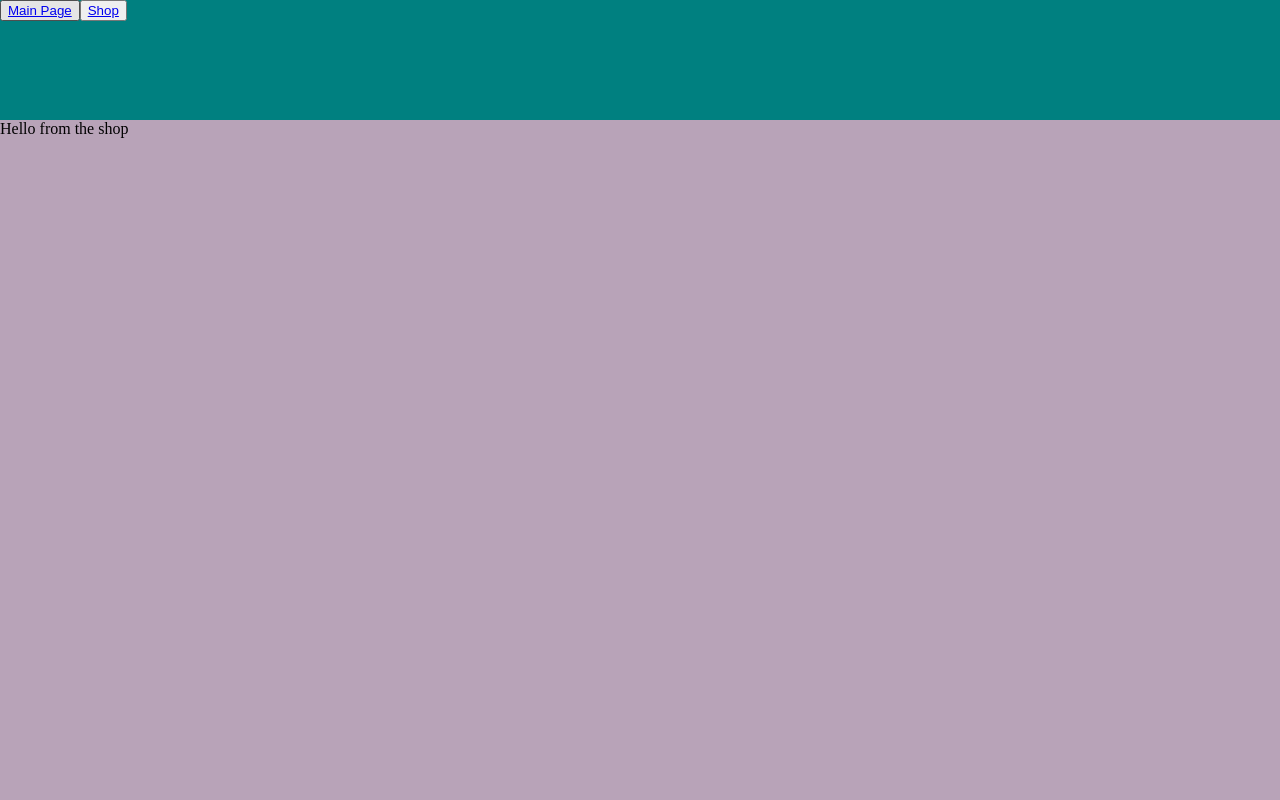
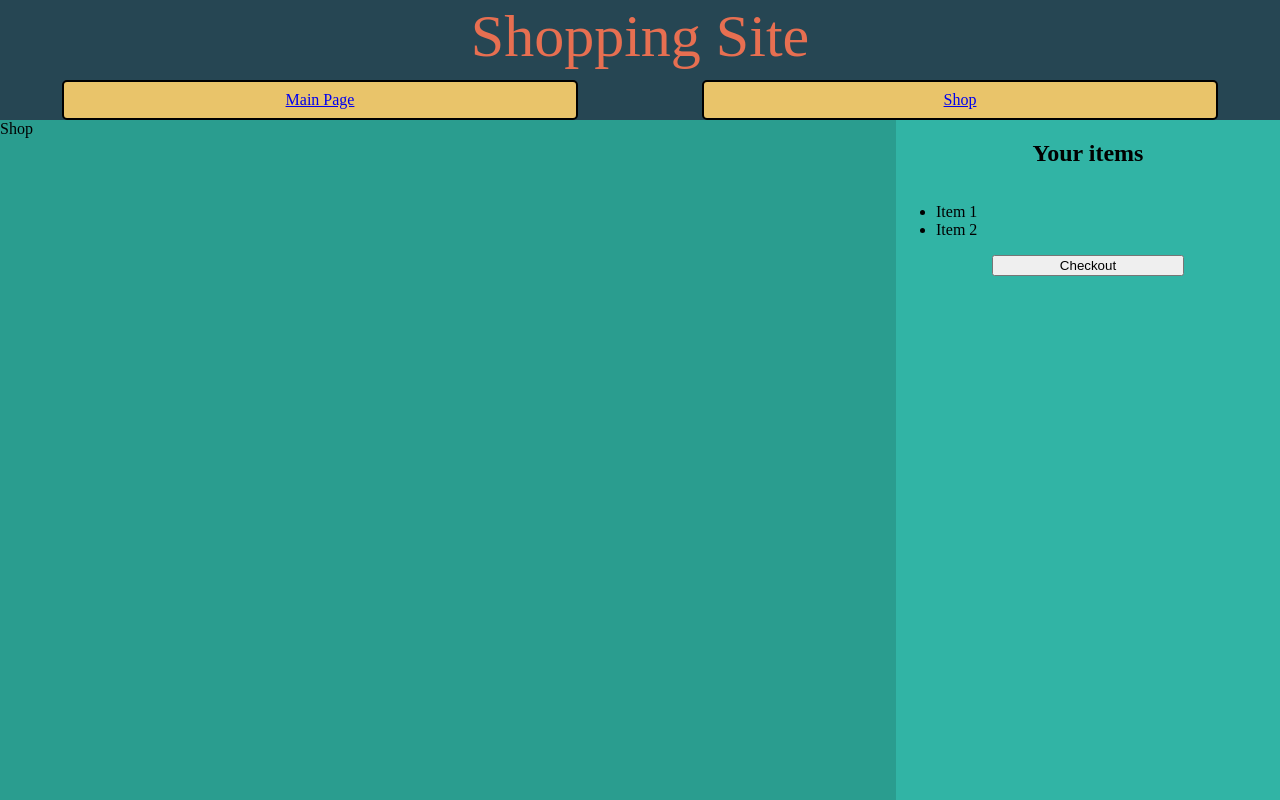
Before and after one commit to ccrutcher/shopping-cart, a React (Create React App) app: page /shop in a window 1280 px wide. Built offline with nearby package versions, Linux system fonts and the light colour scheme.

Commit message:
Shopping cart css initial

```diff
--- a/src/App.css
+++ /dev/null
@@ -1,5 +0,0 @@
-.Navbar {
-    width: 100%;
-    height: 15vh;
-    background-color: teal;
-}
--- a/src/Components/App.js
+++ b/src/Components/App.js
@@ -1,5 +1,6 @@
 import React from 'react';
 import Navbar from './Navbar'
+import '../Styles/App.css'
 
 const App = () => {
   return (
--- a/src/Components/Navbar.js
+++ b/src/Components/Navbar.js
@@ -1,16 +1,15 @@
 import React from 'react'
-import '../App.css'
+import '../Styles/Navbar.css'
 import {Link} from 'react-router-dom';
 
 const navbar = () => {
     return(
         <div className="Navbar">
-            <button className="main-btn">
-                <Link to='/'>Main Page</Link>
-            </button>
-            <button className="shop-btn">
-                <Link to='/shop'>Shop</Link>
-            </button>
+            <span id="banner-msg">Shopping Site</span>
+            <div id="link-container">
+                <Link to='/' className="link">Main Page</Link>
+                <Link to='/shop' className="link">Shop</Link>
+            </div>
         </div>
     )
 }
--- a/src/Components/Shop.js
+++ b/src/Components/Shop.js
@@ -1,5 +1,6 @@
 import React, {Component} from 'react'
 import Navbar from './Navbar'
+import '../Styles/Shop.css';
 
 class Shop extends Component {
 
@@ -7,7 +8,17 @@ class Shop extends Component {
         return(
             <div>
                 <Navbar />
-                Hello from the shop
+                <div className="shop-container">
+                    <div className="shop">Shop</div>
+                    <div className="cart">
+                        <h2>Your items</h2>
+                        <ul>
+                            <li>Item 1</li>
+                            <li>Item 2</li>
+                        </ul>
+                        <button className="checkout">Checkout</button>
+                    </div>
+                </div>
             </div>
         );
     }
--- /dev/null
+++ b/src/Styles/Navbar.css
@@ -0,0 +1,46 @@
+.Navbar {
+    width: 100%;
+    height: 15vh;
+    background-color: #264653;
+    display: flex;
+    flex-direction: column;
+    position: relative;
+}
+
+#banner-msg {
+    width: 100%;
+    height: 60%;
+    display: flex;
+    justify-content: center;
+    align-items: center;
+    font-size: 60px;
+    overflow: hidden;
+    color: #E76F51;
+}
+
+#link-container{
+    position: absolute;
+    bottom: 0;
+    display: flex;
+    flex-direction: row;
+    align-items: flex-end;
+    justify-content: space-around;
+    width: 100%;
+    height: 30%;
+}
+
+.link {
+    width: 40%;
+    height: 100%;
+    display: flex;
+    justify-content: center;
+    align-items: center;
+    background-color: #E9C46A;
+    border: 2px solid black;
+    border-radius: 5px;
+}
+
+.link:visited {
+    text-decoration: none;
+    color: black;
+}
--- /dev/null
+++ b/src/Styles/Shop.css
@@ -0,0 +1,26 @@
+.shop-container {
+    width: 100%;
+    height: 85vh;
+    display: flex;
+}
+
+.shop {
+    width: 70%;
+}
+
+.cart {
+    width: 30%;
+    background-color: rgba(57, 207, 190, 0.459);
+    display: flex;
+    flex-direction: column;
+    align-content: center;
+}
+
+.cart > h2 {
+    text-align: center;
+}
+
+.checkout {
+    align-self: center;
+    width: 50%;
+}
--- a/src/index.css
+++ b/src/index.css
@@ -1,4 +1,4 @@
 body {
     margin: 0;
-    background-color: rgb(184, 163, 184);
+    background-color: #2A9D8F;
   }
```
Also changed, not shown: src/Styles/App.css (added).
